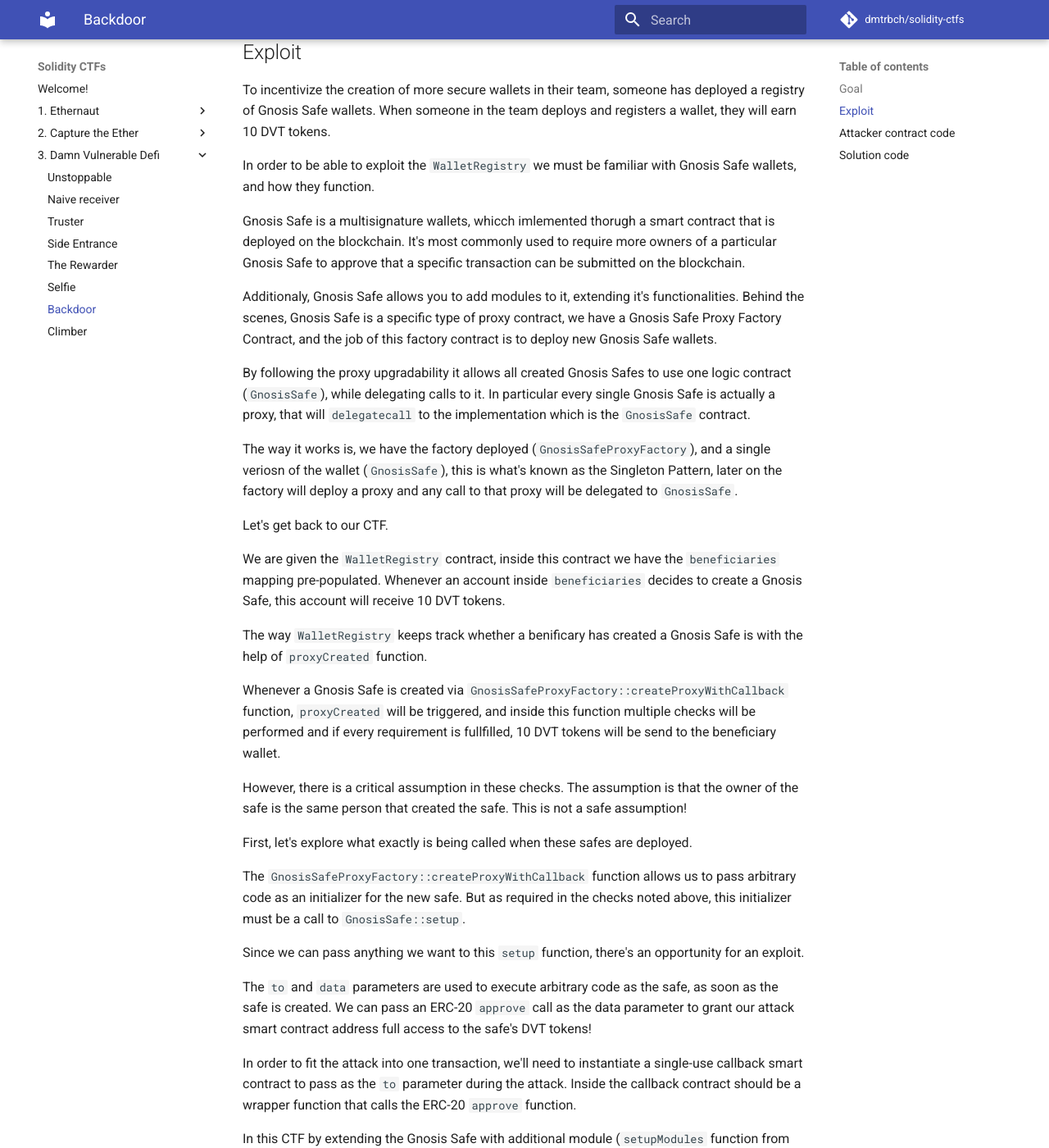
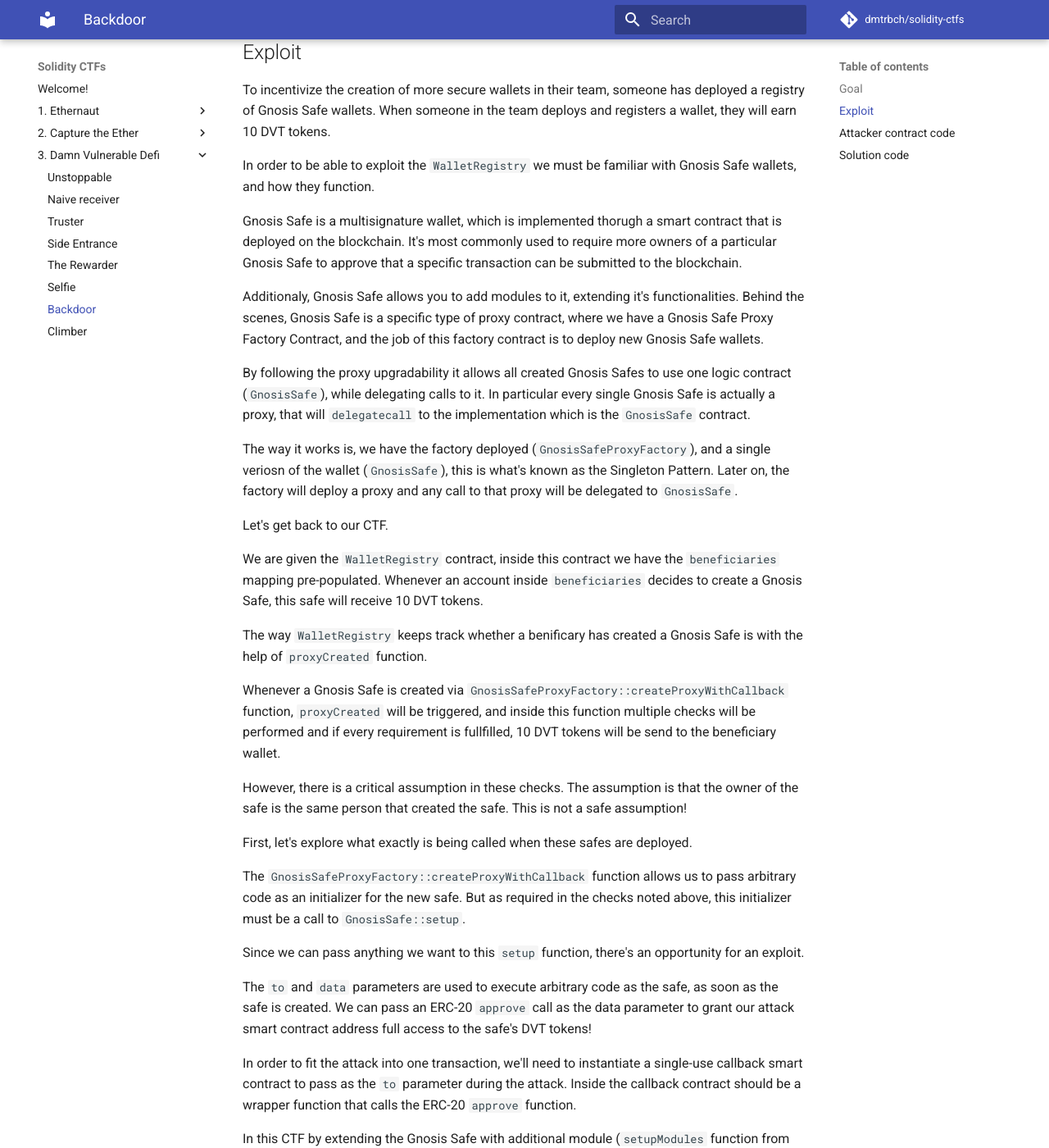
Before and after one commit to dmtrbch/solidity-ctfs, an MkDocs documentation site: the page built from docs/3. Damn Vulnerable Defi/11. Backdoor.md, in a window 1280 px wide and 1400 px high, scrolled down 2948 px. Shown: the whole window at 82% size. Built offline with MkDocs 1.6.1 and Material for MkDocs 9.7.7, drawn with Linux system fonts in a browser that asks for light colours; comment, search, counter and statistics services are not loaded; some of the changed text lies outside the part shown.

Commit message:
typos fix in backdoor

````diff
--- a/docs/3. Damn Vulnerable Defi/11. Backdoor.md
+++ b/docs/3. Damn Vulnerable Defi/11. Backdoor.md
@@ -150,17 +150,17 @@
 
 In order to be able to exploit the ```WalletRegistry``` we must be familiar with Gnosis Safe wallets, and how they function.
 
-Gnosis Safe is a multisignature wallets, whicch imlemented thorugh a smart contract that is deployed on the blockchain. It's most commonly used to require more owners of a particular Gnosis Safe to approve that a specific transaction can be submitted on the blockchain.
+Gnosis Safe is a multisignature wallet, which is implemented thorugh a smart contract that is deployed on the blockchain. It's most commonly used to require more owners of a particular Gnosis Safe to approve that a specific transaction can be submitted to the blockchain.
 
-Additionaly, Gnosis Safe allows you to add modules to it, extending it's functionalities. Behind the scenes, Gnosis Safe is a specific type of proxy contract, we have a Gnosis Safe Proxy Factory Contract, and the job of this factory contract is to deploy new Gnosis Safe wallets.
+Additionaly, Gnosis Safe allows you to add modules to it, extending it's functionalities. Behind the scenes, Gnosis Safe is a specific type of proxy contract, where we have a Gnosis Safe Proxy Factory Contract, and the job of this factory contract is to deploy new Gnosis Safe wallets.
 
 By following the proxy upgradability it allows all created Gnosis Safes to use one logic contract (```GnosisSafe```), while delegating calls to it. In particular every single Gnosis Safe is actually a proxy, that will ```delegatecall``` to the implementation which is the ```GnosisSafe``` contract.
 
-The way it works is, we have the factory deployed (```GnosisSafeProxyFactory```), and a single veriosn of the wallet (```GnosisSafe```), this is what's known as the Singleton Pattern, later on the factory will deploy a proxy and any call to that proxy will be delegated to ```GnosisSafe```.
+The way it works is, we have the factory deployed (```GnosisSafeProxyFactory```), and a single veriosn of the wallet (```GnosisSafe```), this is what's known as the Singleton Pattern. Later on, the factory will deploy a proxy and any call to that proxy will be delegated to ```GnosisSafe```.
 
 Let's get back to our CTF.
 
-We are given the ```WalletRegistry``` contract, inside this contract we have the ```beneficiaries``` mapping pre-populated. Whenever an account inside ```beneficiaries``` decides to create a Gnosis Safe, this account will receive 10 DVT tokens.
+We are given the ```WalletRegistry``` contract, inside this contract we have the ```beneficiaries``` mapping pre-populated. Whenever an account inside ```beneficiaries``` decides to create a Gnosis Safe, this safe will receive 10 DVT tokens.
 
 The way ```WalletRegistry``` keeps track whether a benificary has created a Gnosis Safe is with the help of ```proxyCreated``` function.
 
````
Also changed, not shown: other parts of docs/3. Damn Vulnerable Defi/11. Backdoor.md (+2 -2 lines).
